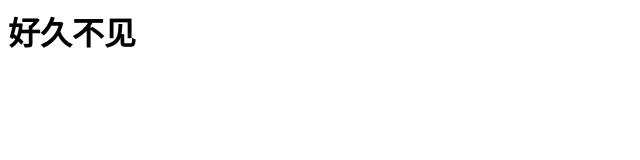
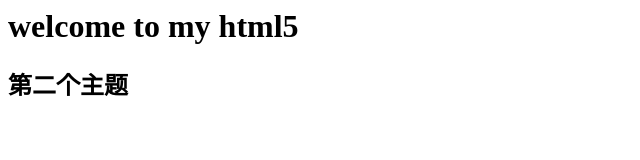
Before and after one commit to yushan19/hello-world, a plain HTML site: page Hello.html in a window 1280 px wide. Shown: the whole page, without its empty margins (0-640 px from the left). Drawn offline with Linux system fonts and the light colour scheme.

Commit message:
hello主页增加H2页签

```diff
--- a/Hello.html
+++ b/Hello.html
@@ -3,6 +3,7 @@
     <title>我的网页</title>
   </head>
   <body>
-    <h1>好久不见</h1>
+    <h1>welcome to my html5</h1>
+    <h2>第二个主题</h2>
   </body>
 </html>
```
